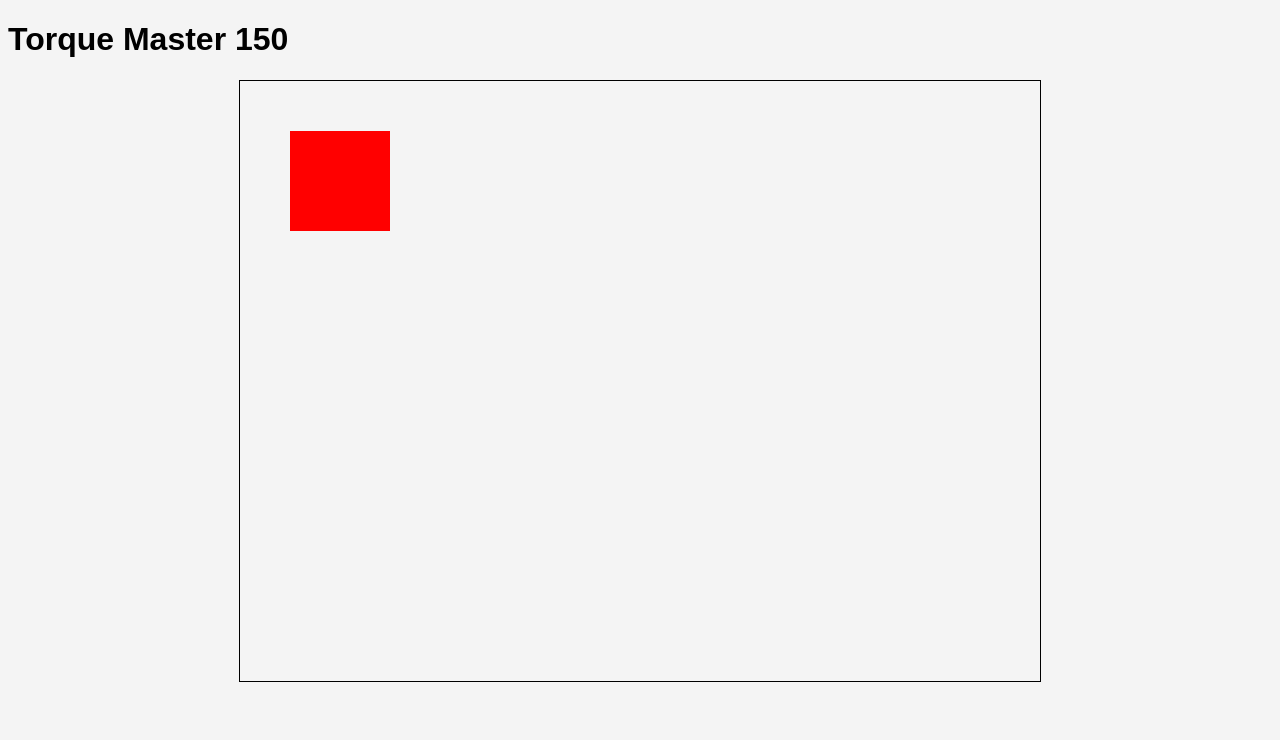
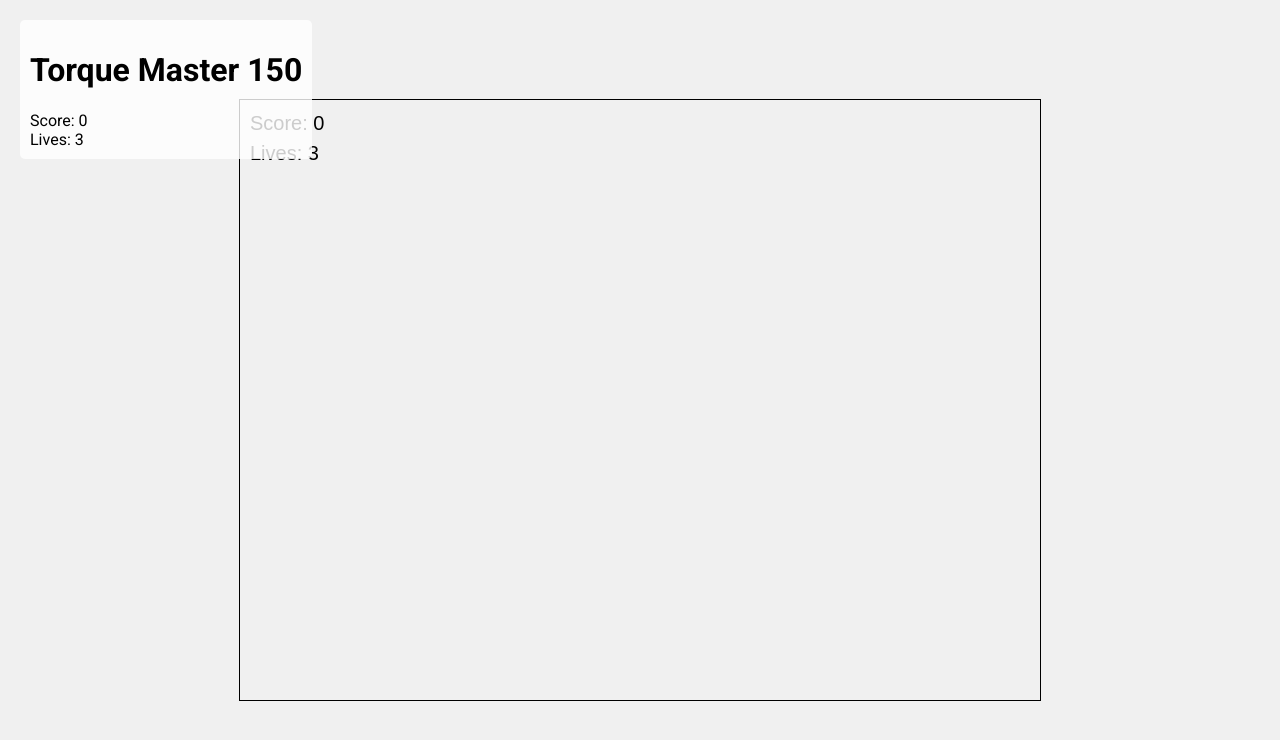
Before and after one commit to howtocode88/Quad-master, a plain HTML site: page index.html in a window 1280 px wide. Drawn offline with Linux system fonts and the light colour scheme.

Commit message:
Create index.html for Torque Master 150 game

```diff
--- a/index.html
+++ b/index.html
@@ -5,42 +5,86 @@
     <meta name="viewport" content="width=device-width, initial-scale=1.0">
     <title>Torque Master 150</title>
     <style>
-        body { font-family: Arial, sans-serif; background-color: #f4f4f4; }
-        canvas { border: 1px solid #000; display: block; margin: 20px auto; }
+        @import url('https://fonts.googleapis.com/css2?family=Roboto:wght@400;700&display=swap');
+        body {
+            font-family: 'Roboto', sans-serif;
+            background-color: #f0f0f0;
+            margin: 0;
+            display: flex;
+            justify-content: center;
+            align-items: center;
+            height: 100vh;
+        }
+        canvas {
+            border: 1px solid #000;
+        }
+        #hud {
+            position: absolute;
+            top: 20px;
+            left: 20px;
+            background: rgba(255, 255, 255, 0.8);
+            padding: 10px;
+            border-radius: 5px;
+        }
     </style>
 </head>
 <body>
-    <h1>Torque Master 150</h1>
+    <div id="hud">
+        <h1>Torque Master 150</h1>
+        <div id="score">Score: 0</div>
+        <div id="lives">Lives: 3</div>
+    </div>
     <canvas id="gameCanvas" width="800" height="600"></canvas>
     <script>
         const canvas = document.getElementById('gameCanvas');
         const ctx = canvas.getContext('2d');
+        let score = 0;
+        let lives = 3;
         let isGameOver = false;
 
-        function startGame() {
-            // Initialize game variables here
-            requestAnimationFrame(gameLoop);
+        // Game State
+        function resetGame() {
+            score = 0;
+            lives = 3;
+            isGameOver = false;
+            // Add more initialization logic here
         }
 
-        function gameLoop() {
-            if (isGameOver) return;
-            ctx.clearRect(0, 0, canvas.width, canvas.height);
-            updateGame();
-            drawGame();
-            requestAnimationFrame(gameLoop);
+        // Drawing Functions
+        function drawHUD() {
+            ctx.fillStyle = "black";
+            ctx.font = "20px Arial";
+            ctx.fillText(`Score: ${score}`, 10, 30);
+            ctx.fillText(`Lives: ${lives}`, 10, 60);
         }
 
-        function updateGame() {
-            // Update game state here
+        // Game Loop
+        function gameLoop() {
+            ctx.clearRect(0, 0, canvas.width, canvas.height);
+            drawHUD();
+            // Add more drawing logic here
+
+            if (!isGameOver) {
+                requestAnimationFrame(gameLoop);
+            }
         }
 
-        function drawGame() {
-            // Draw game elements here
-            ctx.fillStyle = 'red';
-            ctx.fillRect(50, 50, 100, 100);
+        // Event Listeners
+        window.addEventListener('keydown', (e) => {
+            if (e.code === 'Space' && isGameOver) {
+                resetGame();
+                gameLoop();
+            }
+        });
+
+        // Scoreboard Functions
+        function updateScore() {
+            localStorage.setItem('bestScore', Math.max(score, localStorage.getItem('bestScore') || 0));
         }
 
-        startGame();
+        // Start Game
+        resetGame();
+        gameLoop();
     </script>
 </body>
 </html>
```
